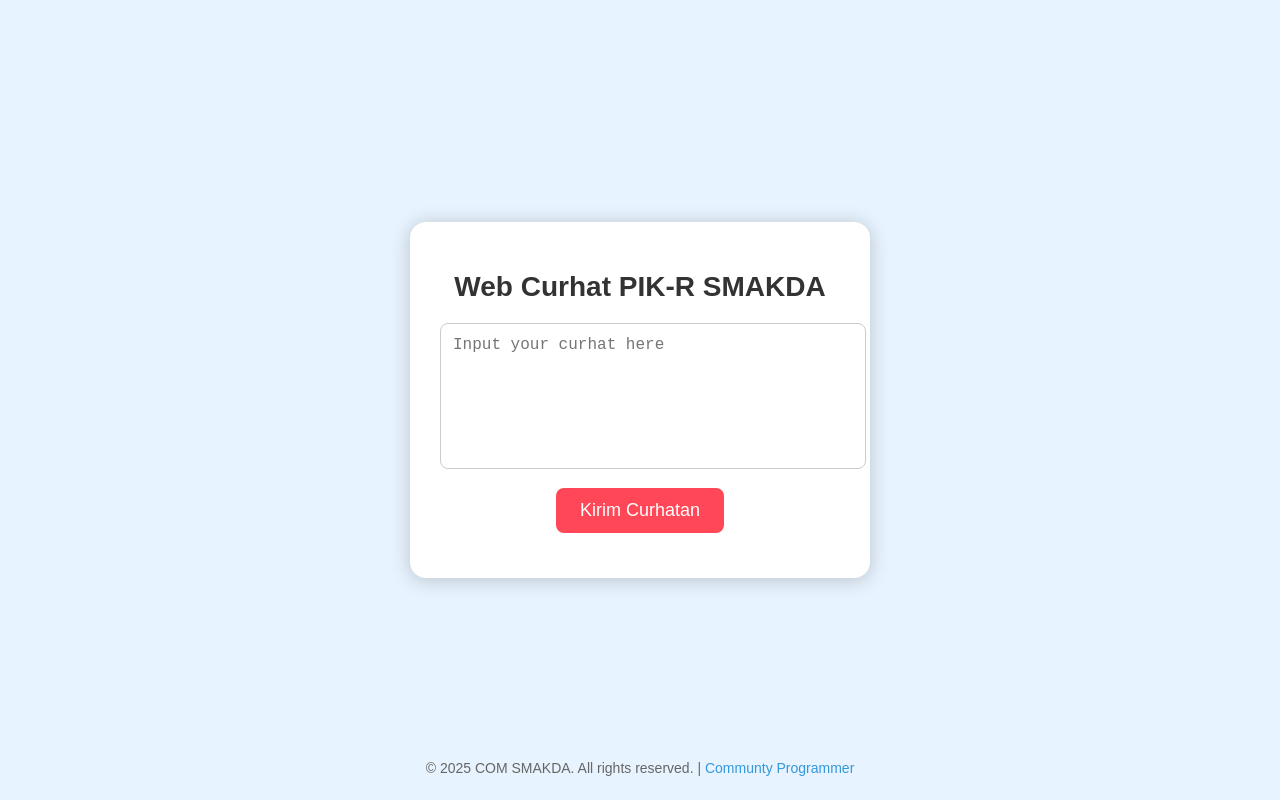
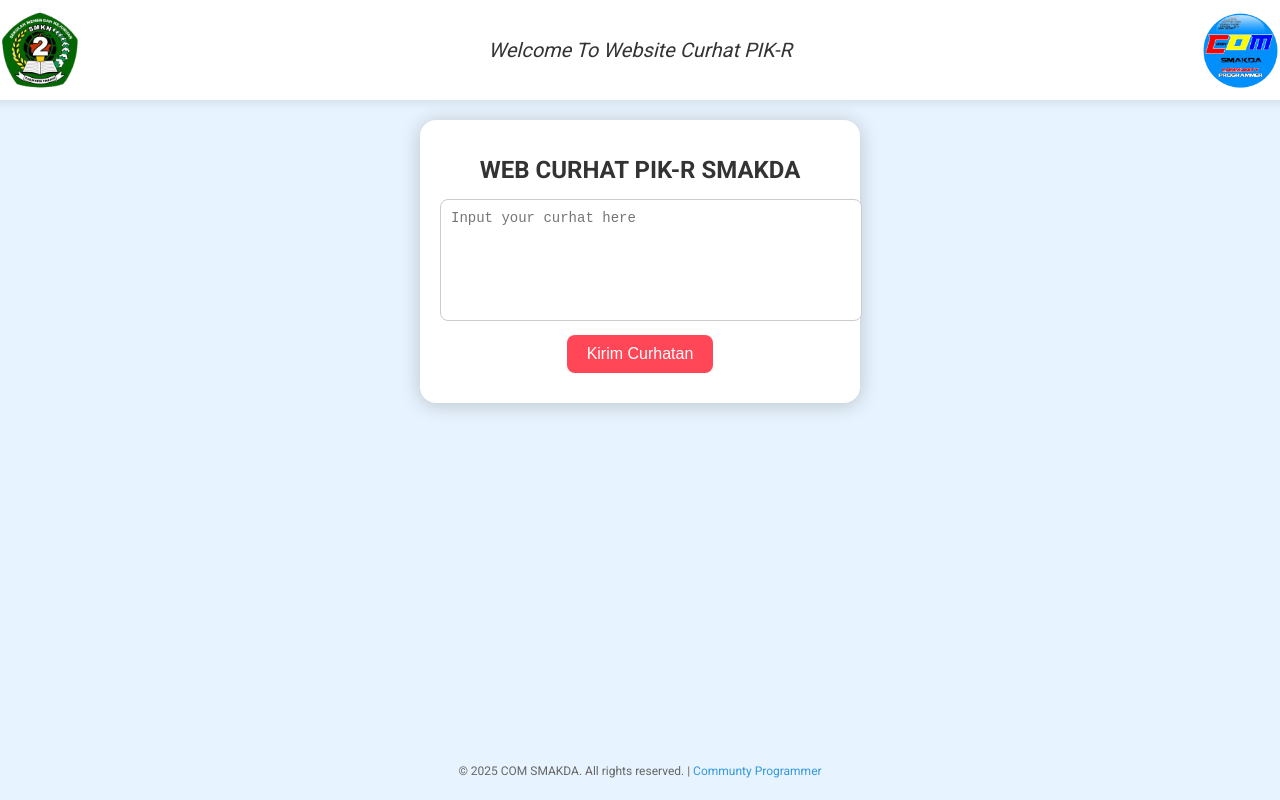
Before and after one commit to HENGKER-MAGANG/pik-r, a website: page components/home.htm in a window 1280 px wide. Drawn offline with Linux system fonts and the light colour scheme.

Commit message:
menambahkann logo dan modifikasi tampilan

```diff
--- a/api/index.ts
+++ b/api/index.ts
@@ -37,7 +37,7 @@ app.post('/api/laporan', async (req, res) => {
         });
 
         console.log('WhatsApp message sent: ', messageResponse.sid);
-        res.json({ status: 'success', message: 'Laporan Anda telah diterima dan pesan WhatsApp telah dikirim!' });
+        res.json({ status: 'success', message: 'Laporan Anda Anda Telah Di Terima!!!' });
     } catch (error) {
         console.error('Error occurred: ', error.message);
         res.status(500).json({ status: 'error', message: error.message });
--- a/components/home.htm
+++ b/components/home.htm
@@ -1,65 +1,92 @@
+
 <!DOCTYPE html>
 <html lang="en">
 <head>
     <meta charset="UTF-8">
     <meta name="viewport" content="width=device-width, initial-scale=1.0">
     <title>Web Curhat PIK-R SMAKDA</title>
+    <link href="https://fonts.googleapis.com/css2?family=Roboto:wght@400;700&display=swap" rel="stylesheet"> <!-- Importing Roboto font -->
     <style type="text/css">
         body {
-            font-family: Arial, sans-serif;
+            font-family: 'Roboto', sans-serif; /* Changed font to Roboto */
             display: flex;
-            justify-content: center;
+            flex-direction: column; /* Changed to column for header */
             align-items: center;
             height: 100vh;
             background-color: #e7f3fe; /* Light blue background */
             margin: 0;
         }
 
+        header {
+            display: flex;
+            justify-content: space-between; /* Space logos to the sides */
+            align-items: center;
+            width: 100%;
+            padding: 10px 20px; /* Added padding for better spacing */
+            background-color: #fff; /* White background for header */
+            box-shadow: 0 2px 10px rgba(0, 0, 0, 0.1);
+        }
+
+        .logo {
+            width: 80px; /* Set logo width */
+            height: auto; /* Maintain aspect ratio */
+        }
+
+        .welcome-message {
+            font-size: 20px; /* Font size for welcome message */
+			font-style: oblique;
+            color: #333; /* Color for welcome message */
+            text-align: center; /* Center align text */
+            margin: 10px 0; /* Space above and below welcome message */
+        }
+
         .container {
             text-align: center;
             background-color: white;
-            padding: 30px;
+            padding: 20px; /* Reduced padding */
             border-radius: 16px;
             box-shadow: 0 2px 20px rgba(0, 0, 0, 0.2);
-            width: 400px; /* Increased width */
+            width: 90%; /* Changed to percentage for responsiveness */
+            max-width: 400px; /* Maximum width */
+            margin-top: 20px; /* Space between header and container */
         }
 
         h1 {
-            font-size: 28px; /* Slightly larger title */
-            color: #333; /* Darker color for title */
-            margin-bottom: 20px;
+            font-size: 24px; /* Adjusted font size */
+            color: #333;
+            margin-bottom: 15px; /* Reduced margin */
         }
 
         textarea {
             width: 100%;
-            height: 120px; /* Increased height */
-            margin-bottom: 15px;
-            padding: 12px;
+            height: 100px; /* Adjusted height */
+            margin-bottom: 10px; /* Reduced margin */
+            padding: 10px; /* Reduced padding */
             border: 1px solid #ccc;
             border-radius: 8px;
-            resize: none; /* Prevent resizing */
-            font-size: 16px; /* Larger font size */
+            resize: none;
+            font-size: 14px; /* Adjusted font size */
         }
 
         button {
-            padding: 12px 24px;
-            font-size: 18px; /* Larger font size */
+            padding: 10px 20px; /* Adjusted padding */
+            font-size: 16px; /* Adjusted font size */
             color: white;
-            background-color: #ff4757; /* Softer red color */
+            background-color: #ff4757;
             border: none;
             border-radius: 8px;
             cursor: pointer;
-            transition: background-color 0.3s; /* Smooth transition */
+            transition: background-color 0.3s;
         }
 
         button:hover {
-            background-color: #d6363f; /* Darker red on hover */
+            background-color: #d6363f;
         }
 
         #responseMessage {
-            margin-top: 15px;
+            margin-top: 10px; /* Reduced margin */
             font-weight: bold;
-            color: #2ecc71; /* Green color for success messages */
+            color: #2ecc71;
         }
 
         footer {
@@ -67,7 +94,7 @@
             bottom: 10px;
             text-align: center;
             width: 100%;
-            font-size: 14px;
+            font-size: 12px; /* Adjusted font size */
             color: #666;
         }
 
@@ -79,11 +106,31 @@
         .footer-link:hover {
             text-decoration: underline;
         }
+
+        /* Media Query for Mobile Devices */
+        @media (max-width: 600px) {
+            h1 {
+                font-size: 20px; /* Smaller title for mobile */
+            }
+
+            button {
+                font-size: 14px; /* Smaller button font */
+            }
+
+            textarea {
+                font-size: 12px; /* Smaller textarea font */
+            }
+        }
     </style>
 </head>
 <body>
+    <header>
+        <img src="logo-smk2.png" alt="Logo 1" class="logo">
+        <div class="welcome-message">Welcome To Website Curhat PIK-R</div>
+        <img src="logo-com.png" alt="Logo 2" class="logo">
+    </header>
     <div class="container">
-        <h1>Web Curhat PIK-R SMAKDA</h1>
+        <h1>WEB CURHAT PIK-R SMAKDA</h1>
         <form id="reportForm">
             <textarea id="message" placeholder="Input your curhat here" required></textarea>
             <button type="submit">Kirim Curhatan</button>
```
Also changed, not shown: components/logo-com.png (added), components/logo-smk2.png (added).
